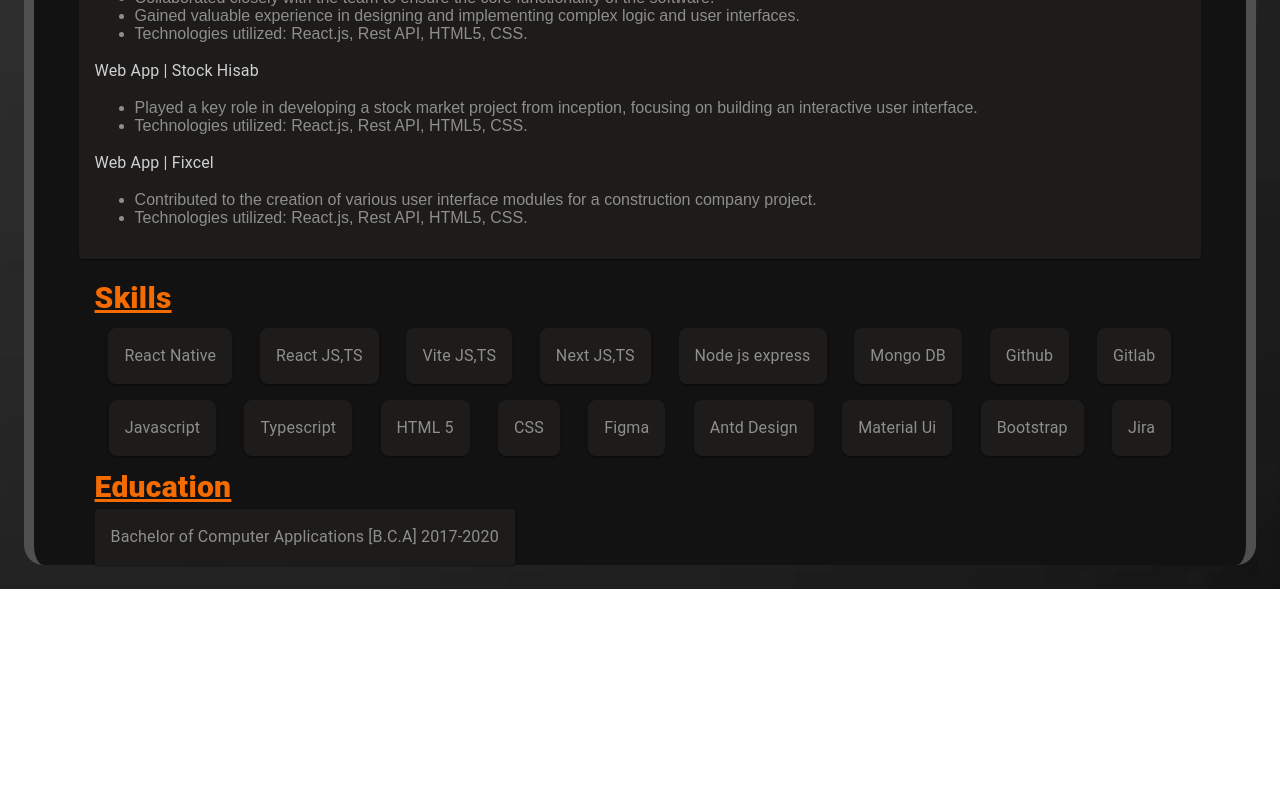
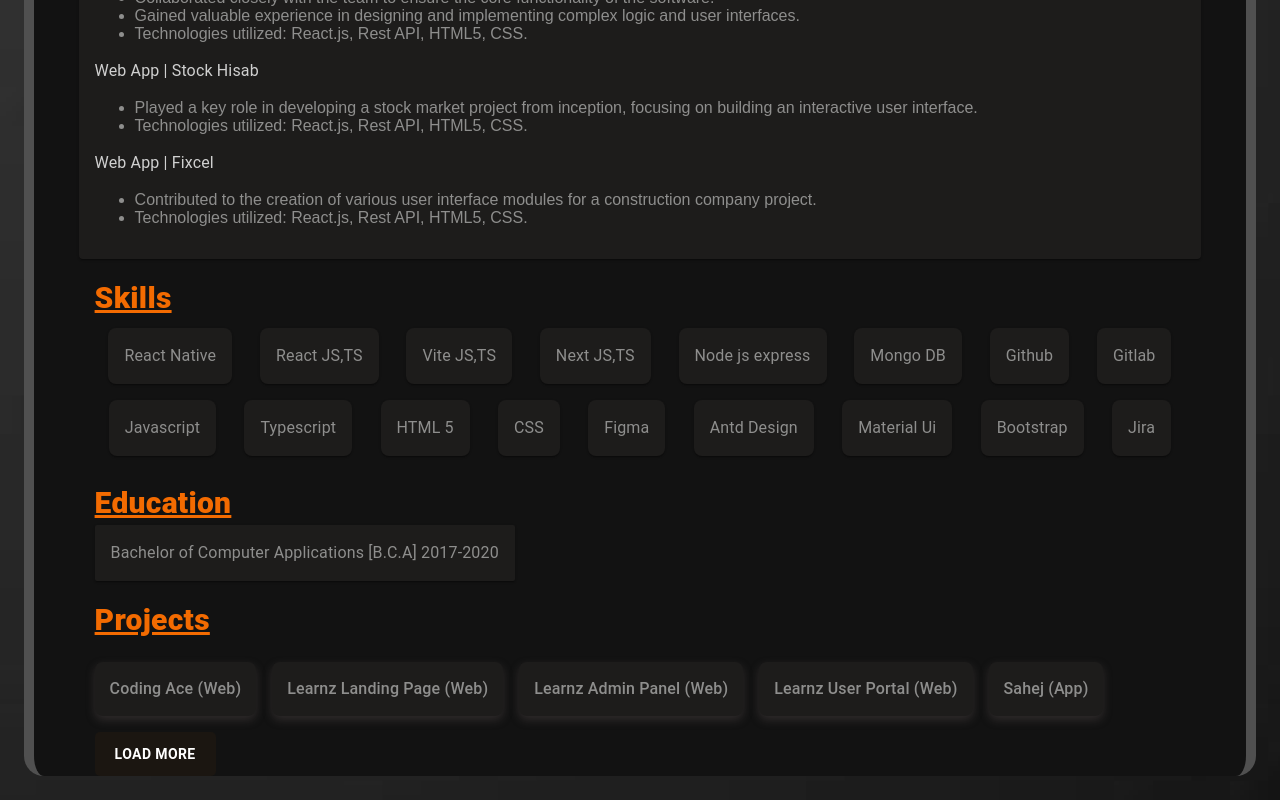
Before and after one commit to professinalsidd/my-portfolio, a Next.js app: page / in a window 1280 px wide. Shown: the part 2089-2889 px from the top of the page. Before the commit the page ends 2678 px from the top, so only its background shows below. Built offline with nearby package versions, Linux system fonts and the light colour scheme.

Commit message:
feat: projects added

```diff
--- a/package.json
+++ b/package.json
@@ -18,6 +18,7 @@
     "next": "15.1.6",
     "react": "^19.0.0",
     "react-dom": "^19.0.0",
+    "slick-carousel": "^1.8.1",
     "styled-components": "^6.1.14"
   },
   "devDependencies": {
@@ -25,6 +26,7 @@
     "@types/node": "^20",
     "@types/react": "^19",
     "@types/react-dom": "^19",
+    "@types/react-slick": "^0.23.13",
     "eslint": "^9",
     "eslint-config-next": "15.1.6",
     "typescript": "^5"
--- a/src/components/screens/education/education.tsx
+++ b/src/components/screens/education/education.tsx
@@ -5,7 +5,7 @@ import React, { Fragment } from "react";
 const EducationComp = () => {
   return (
     <Fragment>
-      <Box sx={[LAYOUT.columnEnd, { width: "90%" }]}>
+      <Box sx={[LAYOUT.columnEnd, { width: "90%", mt: 2 }]}>
         <Typography sx={styles.heading}>Education</Typography>
       </Box>
       <Box sx={styles.content}>
--- a/src/components/screens/hero/hero.tsx
+++ b/src/components/screens/hero/hero.tsx
@@ -11,6 +11,7 @@ import React, { Fragment } from "react";
 import ExperienceComp from "../experience/experience";
 import SkillsComp from "../skills/skills";
 import EducationComp from "../education/education";
+import ProjectsComp from "../projects/projects";
 
 const RenderItem = () => {
   const { isDesktop, isTablet, isMobile } = useResponsive();
@@ -102,6 +103,7 @@ const HeroComp = () => {
         <ExperienceComp />
         <SkillsComp />
         <EducationComp />
+        <ProjectsComp />
       </Box>
     </Fragment>
   );
--- /dev/null
+++ b/src/components/screens/projects/projects.tsx
@@ -0,0 +1,100 @@
+import React, { useState } from "react";
+import { Box, Card, Typography, Button } from "@mui/material";
+import { COLORS, LAYOUT } from "@/themes/themes";
+import { projects } from "@/constants";
+
+const ProjectsComp = () => {
+  const [visibleProjects, setVisibleProjects] = useState(5);
+  const isAllVisible = visibleProjects >= projects.length;
+
+  const handleToggleProjects = () => {
+    setVisibleProjects(isAllVisible ? 5 : projects.length);
+  };
+
+  return (
+    <React.Fragment>
+      <Box sx={[LAYOUT.columnEnd, { width: "90%", mt: 2 }]}>
+        <Typography sx={styles.heading}>Projects</Typography>
+      </Box>
+
+      {/* Projects List */}
+      <Box sx={styles.content}>
+        {projects.slice(0, visibleProjects).map((project, index) => (
+          <Card key={index} sx={styles.projectCard}>
+            <Typography
+              sx={styles.projectText}
+              component="a"
+              href={project.link}
+              target="_blank"
+              rel="noopener noreferrer"
+            >
+              {project.name}
+            </Typography>
+          </Card>
+        ))}
+        <Box sx={styles.buttonContainer}>
+          <Button onClick={handleToggleProjects} sx={styles.button}>
+            {isAllVisible ? "Show Less" : "Load More"}
+          </Button>
+        </Box>
+      </Box>
+    </React.Fragment>
+  );
+};
+
+export default ProjectsComp;
+
+// Styles
+const styles = {
+  heading: {
+    color: COLORS.DARK_ORANGE,
+    fontSize: { xs: 16, md: 30 },
+    textAlign: "left",
+    textDecoration: "underline",
+    fontWeight: "900",
+  },
+  content: {
+    display: "flex",
+    flexWrap: "wrap",
+    gap: 2,
+    width: "90%",
+    marginTop: "20px",
+    justifyContent: "flex-start",
+  },
+  projectCard: {
+    background: COLORS.DIM_GREY,
+    borderRadius: 2,
+    padding: "15px",
+    textAlign: "center",
+    transition: "0.3s",
+    boxShadow: "0px 4px 10px rgba(89, 79, 79, 0.4)",
+    "&:hover": {
+      boxShadow: "0px 6px 15px rgba(255, 165, 0, 0.6)",
+      transform: "scale(1.05)",
+    },
+  },
+  projectText: {
+    color: COLORS.LIGHT_WHITE,
+    fontSize: "1rem",
+    fontWeight: "500",
+    textDecoration: "none",
+    "&:hover": {
+      textDecoration: "underline",
+      color: COLORS.MEDIUM_ORANGE,
+    },
+  },
+  buttonContainer: {
+    display: "flex",
+    justifyContent: "center",
+  },
+  button: {
+    background: COLORS.MID_BLACK,
+    color: COLORS.WHITE,
+    padding: "10px 20px",
+    borderRadius: "5px",
+    fontWeight: "bold",
+    "&:hover": {
+      background: COLORS.MEDIUM_BLACK,
+    },
+  },
+};
--- a/src/constants/index.ts
+++ b/src/constants/index.ts
@@ -140,3 +140,33 @@ export const skills = [
   "Bootstrap",
   "Jira",
 ];
+
+// projects
+export const projects = [
+  { name: "Coding Ace (Web)", link: "https://codingace.online/" },
+  { name: "Learnz Landing Page (Web)", link: "#" },
+  { name: "Learnz Admin Panel (Web)", link: "#" },
+  { name: "Learnz User Portal (Web)", link: "#" },
+  { name: "Sahej (App)", link: "#" },
+  { name: "Wintej (Web)", link: "https://wintej.com/" },
+  {
+    name: "Wintej (App)",
+    link: "https://apps.apple.com/in/app/wintej/id6477755807",
+  },
+  {
+    name: "Dank (App)",
+    link: "https://play.google.com/store/apps/details?id=com.joindank.dankapp&hl=en_IN",
+  },
+  {
+    name: "My Bill wallet (App)",
+    link: "#",
+  },
+  { name: "Baap Network (Web)", link: "https://baapnetwork.codetrex.in/login" },
+  { name: "Vantaan Taxi (Web)", link: "#" },
+  { name: "Stock Hisab Panel (Web)", link: "#" },
+  { name: "Fixcel (Web)", link: "#" },
+  {
+    name: "Github Repo",
+    link: "https://github.com/professinalsidd?tab=repositories",
+  },
+];
```
Also changed, not shown: 1 other file (tests, documents, lock files or other folders).
